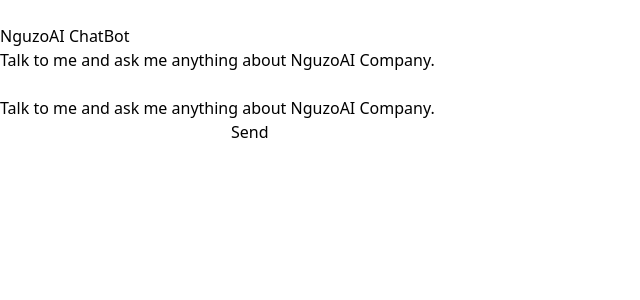
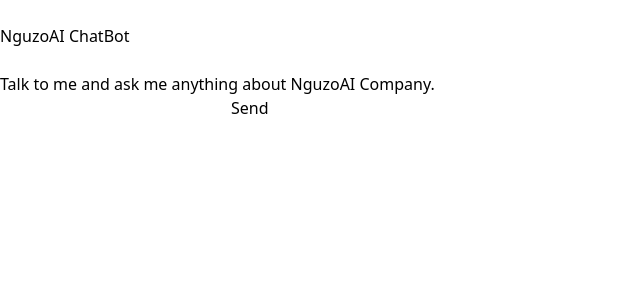
Before and after one commit to iamthefibonacci/pdf-bot, a React (Vite) app: page / in a window 1280 px wide. Shown: the top 300 px of the page, without its empty margins (0-640 px from the left). Built offline with nearby package versions, Linux system fonts and the light colour scheme.

Commit message:
Update App.jsx

```diff
--- a/src/App.jsx
+++ b/src/App.jsx
@@ -47,7 +47,6 @@
       <div className="text-center mb-4 text-3xl text-blue-900">
         <br/>
         <p>NguzoAI ChatBot</p>
-        <p>Talk to me and ask me anything about NguzoAI Company.</p>
       </div>
       <div className="text-center mb-4 text-1xl text-blue-900">
         <br/>
```
